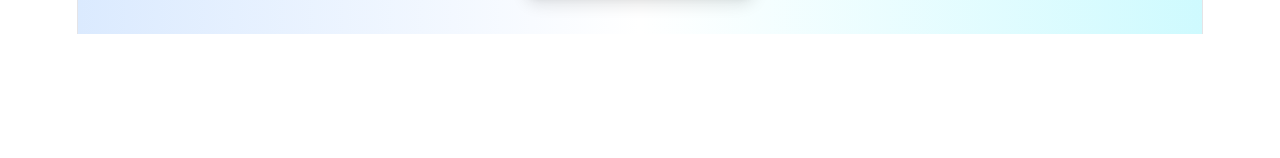
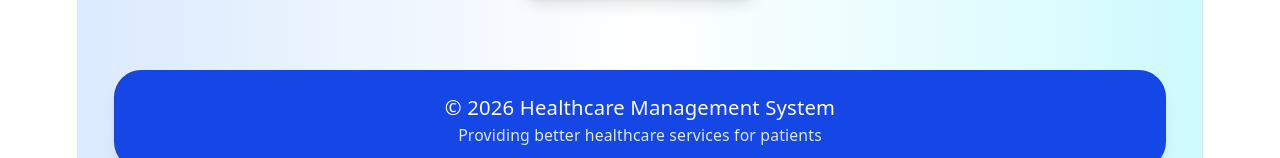
Before and after one commit to swathi-mathalam/patient-registration, a React (Vite) app: page / in a window 1280 px wide. Shown: the part 794-952 px from the top of the page. Before the commit the page ends 828 px from the top, so only its background shows below. Built offline with nearby package versions, Linux system fonts and the light colour scheme.

Commit message:
patient-registration

```diff
--- a/src/pages/Dashboard.jsx
+++ b/src/pages/Dashboard.jsx
@@ -91,8 +91,18 @@ const Dashboard = () => {
           Register Patient
         </button>
       </div>
+      {/* Footer */}
+<footer className="mt-16 bg-blue-700 text-white rounded-3xl p-5 text-center shadow-lg">
+  <p className="text-lg font-medium">
+    © 2026 Healthcare Management System
+  </p>
+  <p className="text-sm mt-1 text-blue-100">
+    Providing better healthcare services for patients
+  </p>
+</footer>
     </div>
   );
 };
 
+
 export default Dashboard;
```
